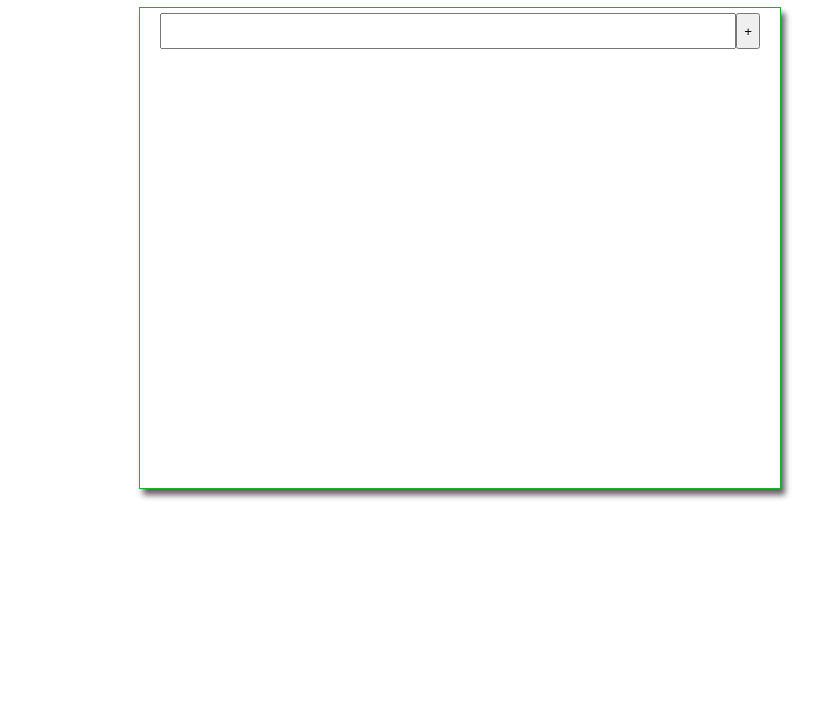
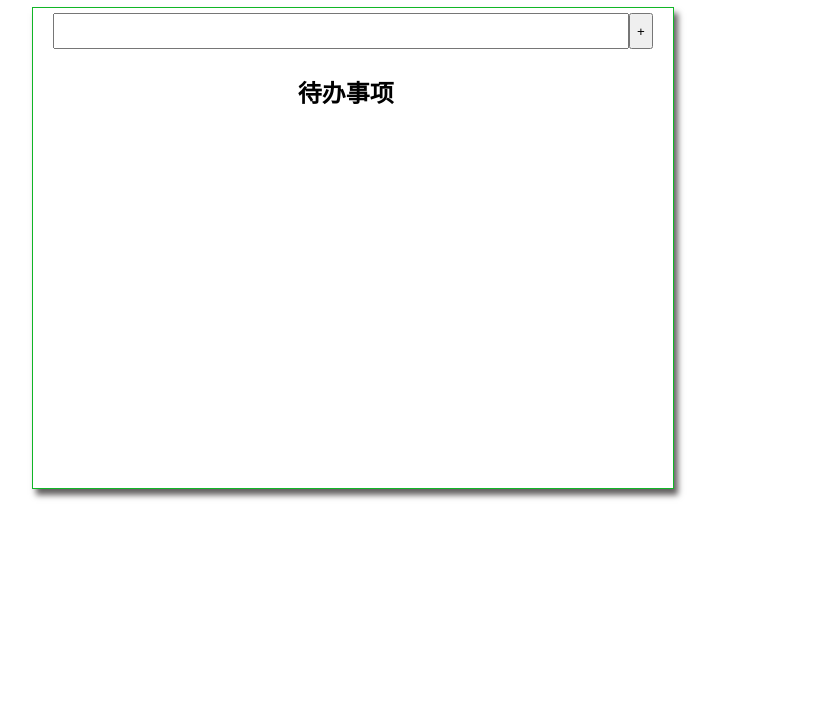
Before and after one commit to Laomoshen/NewBee-todolist, a plain HTML site: page index.html in a window 1280 px wide. Shown: the part 81-800 px from the top of the page, without its empty margins (180-1000 px from the left). Drawn offline with Linux system fonts and the light colour scheme.

Commit message:
增加了标题和文字

```diff
--- a/index.html
+++ b/index.html
@@ -6,6 +6,8 @@
     <title>NewBee_todolist</title>
 </head>
 <body>
+    <h1>NewBee_todolist</h1>
+
 
 
     <div id="default-todo-panel" class="todo-panel">
@@ -14,6 +16,8 @@
             <button>+</button>
 
         </div>
+        <h2>待办事项</h2>
+
         <div class="todo-items">
 
         </div>
--- a/styles.css
+++ b/styles.css
@@ -2,6 +2,27 @@
 body{
     display:  flex;
     justify-content: center;
+}
+
+
+h2 {
+    display: block;
+    font-size: 1.5em;
+    margin-block-start: 0.83em;
+    margin-block-end: 0.83em;
+    margin-inline-start: 265px;
+    margin-inline-end: 0px;
+    font-weight: bold;
+}
+
+h1 {
+    display: grid;
+    font-size: 2em;
+    margin-block-start: 0.67em;
+    margin-block-end: 1.67em;
+    margin-inline-start: 0px;
+    margin-inline-end: -442px;
+    font-weight: bold;
 }
 .todo-panel{
     width: 40em;
@@ -12,6 +33,7 @@ body{
 
     margin-top: 5em;
 }
+
 
 .todo-editor {
     padding: 5px 20px;
```
